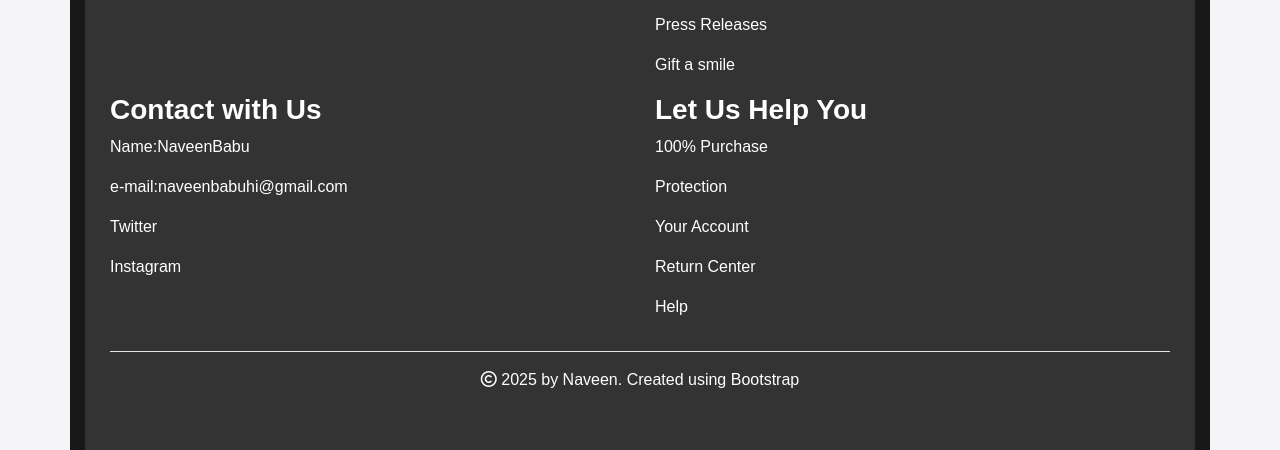
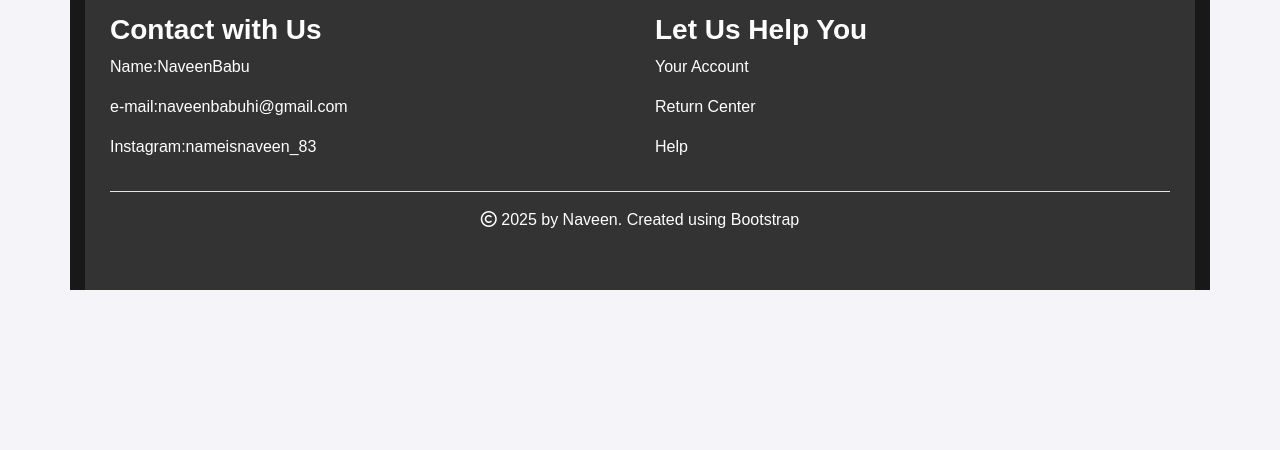
Before and after one commit to Naveenbabu274/learning-platform, a plain HTML site: page index.html in a window 1280 px wide. Shown: the part 1811-2261 px from the top of the page. After the commit the page ends 2101 px from the top, so only its background shows below. Drawn offline with nearby package versions, Linux system fonts and the light colour scheme.

Commit message:
Update index.html

```diff
--- a/index.html
+++ b/index.html
@@ -130,20 +130,15 @@
                         <h3><b>Get to Know us</b></h3>
                         <p>About us</p>
                         <p>Carrer</p>
-                        <p>Press Releases</p>
-                        <p>Gift a smile</p>
                     </div>
                     <div class="col-12 p col-md-6 text-left">
                         <h3><b>Contact with Us</b></h3>
                         <p>Name:NaveenBabu
                         <p>e-mail:naveenbabuhi@gmail.com</p>
-                        <p>Twitter</p>
-                        <p>Instagram</p>
+                        <p>Instagram:nameisnaveen_83</p>
                     </div>
                     <div class="col-12 p col-md-6 text-left">
                         <h3><b>Let Us Help You</b></h3>
-                        <p>100% Purchase</p>
-                        <p>Protection</p>
                         <p>Your Account</p>
                         <p>Return Center</p>
                         <p>Help</p>
```
